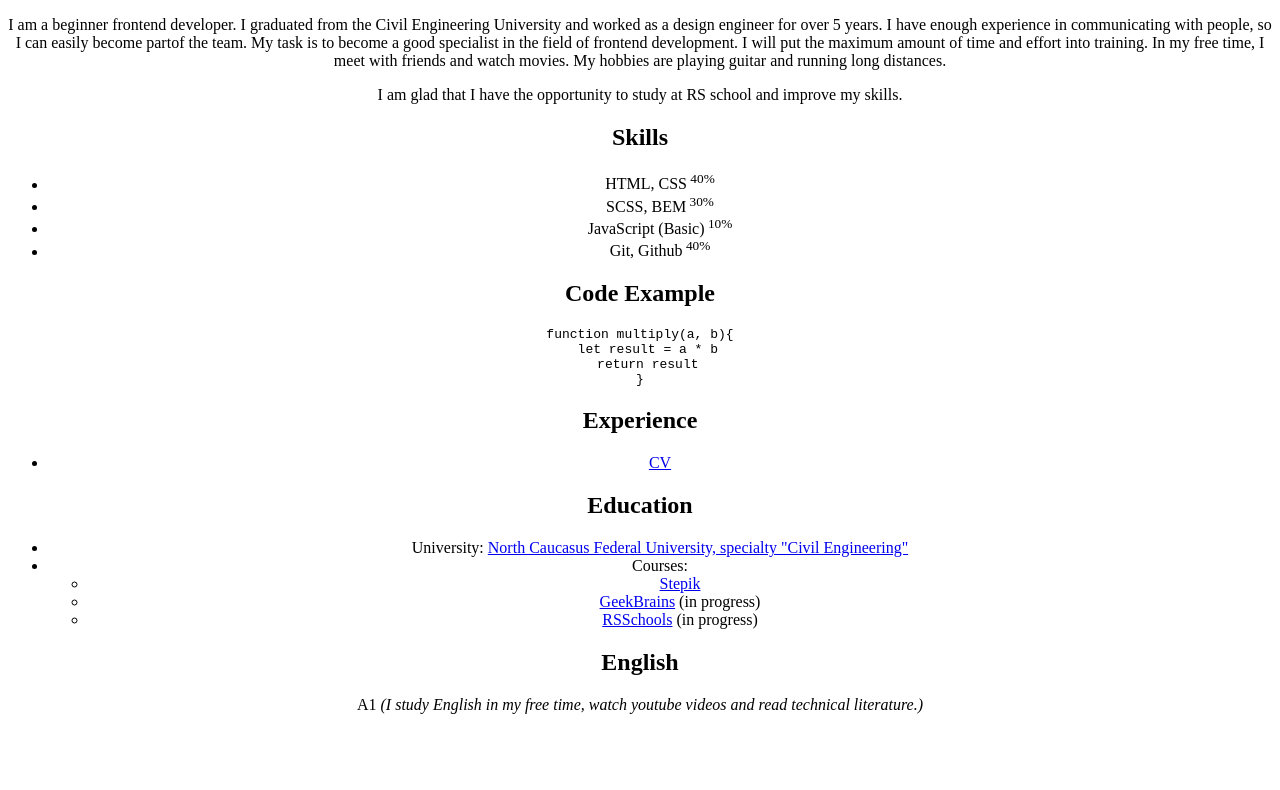
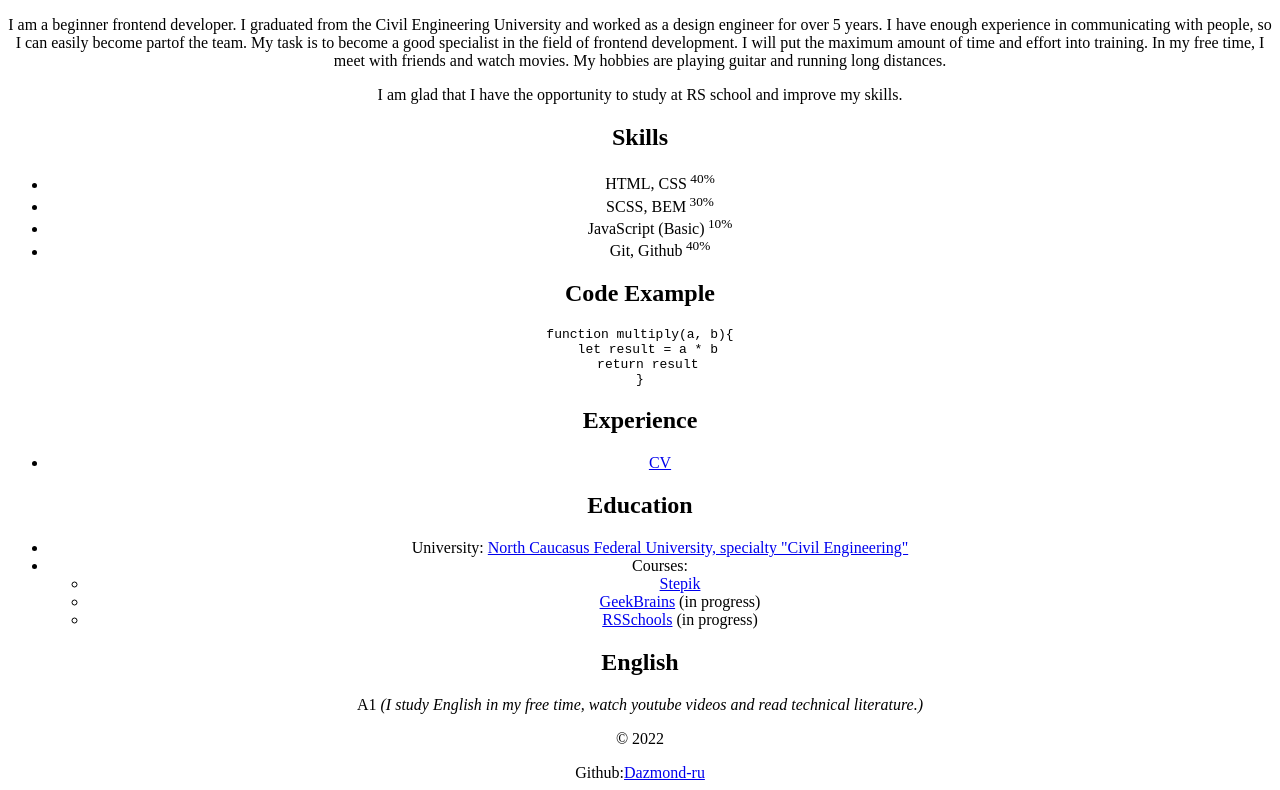
Before and after one commit to Dazmond-ru/rsschool-cv, a plain HTML site: page index.html in a window 1280 px wide. Shown: the part 1358-2148 px from the top of the page. Before the commit the page ends 2088 px from the top, so only its background shows below. Drawn offline with Linux system fonts and the light colour scheme.

Commit message:
feat: add footer in index.html

```diff
--- a/index.html
+++ b/index.html
@@ -145,6 +145,14 @@
     </div>
   </main>
 
+  <footer class="footer">
+    <div class="container footer__container">
+      <p>© 2022</p>
+      <div>Github:<a class="github nav__link" href="https://github.com/Dazmond-ru">Dazmond-ru</a>
+      </div>
+      <a class="rss-course" href="https://rs.school/js/"></a>
+    </div>
+  </footer>
 </body>
 
 </html>
```
